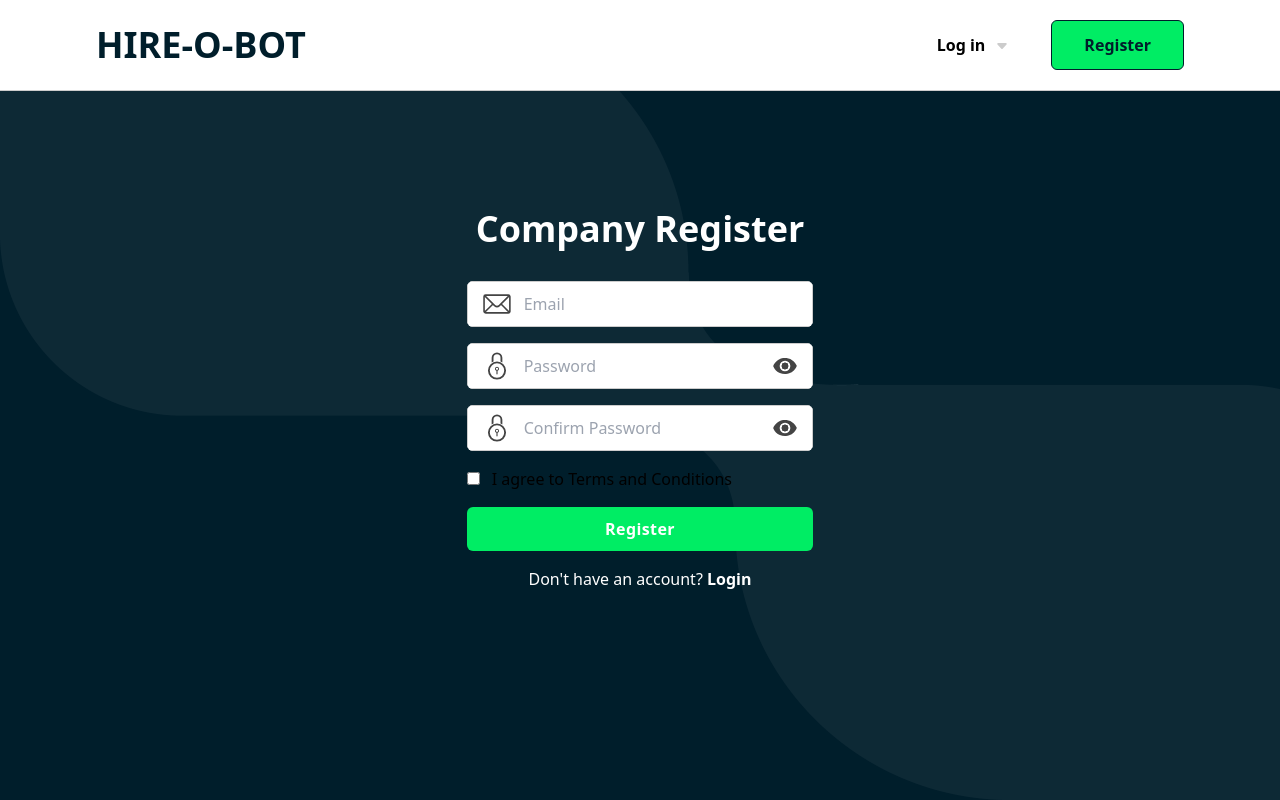
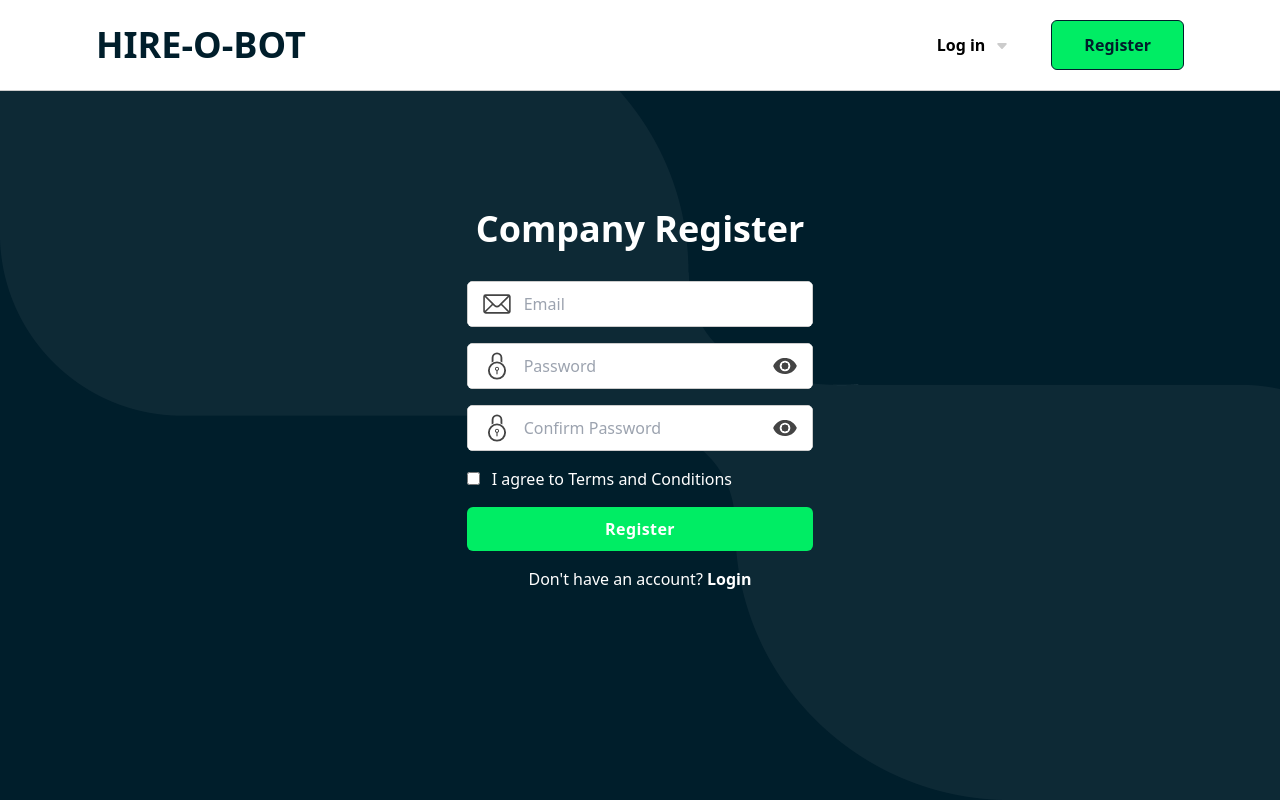
Before and after one commit to Hire-o-Bot/Hire-o-Bot, a React (Create React App) app in the folder frontend/: page /register/company in a window 1280 px wide. Built offline with nearby package versions, Linux system fonts and the light colour scheme.

Commit message:
Tweaked Component

```diff
--- a/frontend/src/components/auth/CompanyLogin.js
+++ b/frontend/src/components/auth/CompanyLogin.js
@@ -53,6 +53,7 @@ const CompanyLogin = ({ login }) => {
           label='Remember my password'
           id='password'
           value='rememberpassword'
+          dark={true}
         />
         <SubmitButton submitForm={handleFormSubmission} value='Log In' />
         <p className='w-full text-center text-white'>
--- a/frontend/src/components/auth/CompanyRegister.js
+++ b/frontend/src/components/auth/CompanyRegister.js
@@ -69,6 +69,7 @@ const CompanyRegister = ({ register }) => {
           label='I agree to Terms and Conditions'
           id='password'
           value='rememberpassword'
+          dark={true}
         />
         <SubmitButton submitForm={handleFormSubmission} value='Register' />
         <p className='w-full text-center text-white'>
--- a/frontend/src/components/auth/Login.js
+++ b/frontend/src/components/auth/Login.js
@@ -53,6 +53,7 @@ const Login = ({ login }) => {
           label='Remember my password'
           id='password'
           value='rememberpassword'
+          dark={true}
         />
         <SubmitButton submitForm={handleFormSubmission} value='Log In' />
         <p className='w-full text-center text-white'>
--- a/frontend/src/components/auth/Register.js
+++ b/frontend/src/components/auth/Register.js
@@ -66,6 +66,7 @@ const Register = ({ register }) => {
           label='I agree to Terms and Conditions'
           id='password'
           value='rememberpassword'
+          dark={true}
         />
         <SubmitButton submitForm={handleFormSubmission} value='Register' />
         <p className='w-full text-center text-white'>
```
